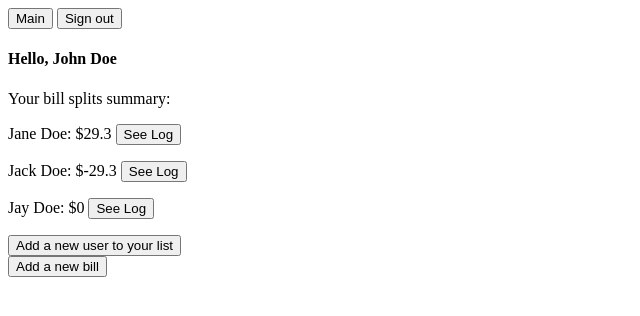
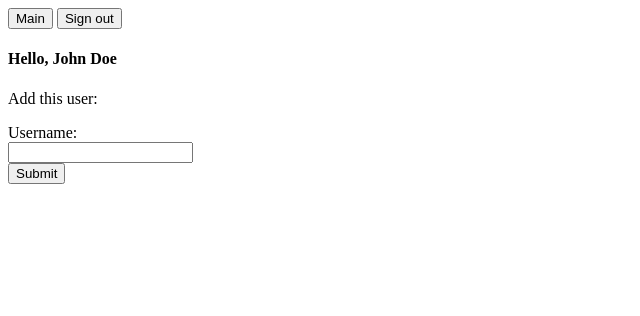
Before and after one commit to debelopumento/billsplit-app, a website: page public/index.html in a window 1280 px wide. Both pictures are taken after a click on the button "Add a new user to your list". Shown: the whole page, without its empty margins (0-640 px from the left). Drawn offline with nearby package versions, Linux system fonts and the light colour scheme.

Commit message:
added addNewFriend-page

```diff
--- a/public/app.js
+++ b/public/app.js
@@ -51,6 +51,14 @@ $(function() {
             ]
     };
 
+    function addNewFriend() {
+        $('main').html('<p>Add this user:</p>');
+        $('main').append('<form>Username:<br>' +
+            '<input type="text" name="username"><br>' +
+            '<button>Submit</button>'
+        );
+
+    }
 
     function getBillSplitsSummary(callbackFn) {
         setTimeout(function(){ callbackFn(MOCK_DATA)}, 1);
@@ -58,17 +66,23 @@ function getBillSplitsSummary(callbackFn) {
 
 
     function displayBillSplitsSummary(data) {
-    $('nav').append('<h4>Hello, ' + data.MOCK_USERS[0].fullName + '</h4>');
-    $('main').append('<p>Your bill splits summary:</p>');
+        $('nav').html('<h4>Hello, ' + data.MOCK_USERS[0].fullName + '</h4>');
+        $('main').html('<p>Your bill splits summary:</p>');
         var currentUserFriendList = data.MOCK_USERS[0].friendList;
         for (index in currentUserFriendList) {
             $('main').append('<p>' + currentUserFriendList[index].fullName + ':  $' + currentUserFriendList[index].balance + '   <button>See Log</button></p>');
         }
-    $('main').append('<button>Add a new user to your list</button></br>');
+        $('main').append('<button class="js-addNewFriend">Add a new user to your list</button></br>');
         $('main').append('<button>Add a new bill</button>');
-
+        $('.js-addNewFriend').click(function(event) {
+            addNewFriend();
+        });
     }
 
     getBillSplitsSummary(displayBillSplitsSummary);
 
+    $('.js-goToMainPage').click(function(event) {
+        getBillSplitsSummary(displayBillSplitsSummary);
+    })
+
 });
--- a/public/index.html
+++ b/public/index.html
@@ -8,7 +8,7 @@
 </head>
 <body>
 	<header>
-		<button>Main</button>
+		<button class="js-goToMainPage">Main</button>
 		<button>Sign out</button>
 	</header>
 	<nav></nav>
```
Lines whose indentation alone changed are shown as unchanged.
